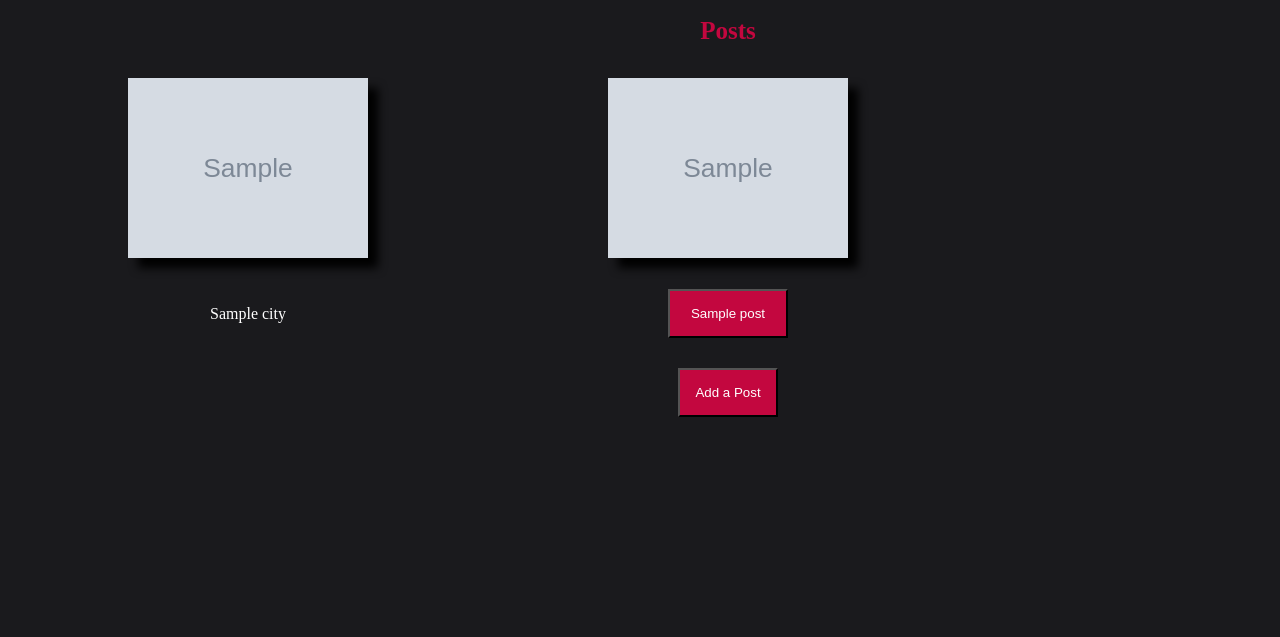
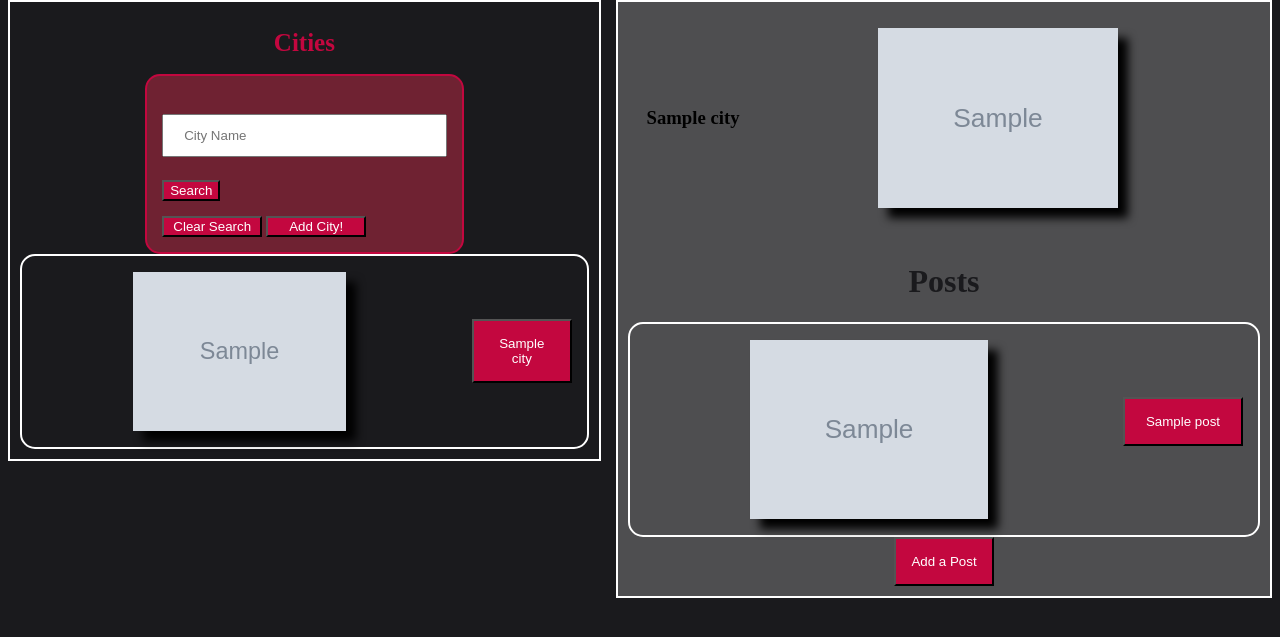
Before and after one commit to michaelbryanstark/Project-Wayfarer, a Django app: page /cities/1/ in a window 1280 px wide. Shown: the part 59-696 px from the top of the page. Run offline with Django 3.2, Linux system fonts and the light colour scheme; tables that the repository leaves empty hold one stand-in row (values such as "Sample post"); grey boxes marked "Sample" are stand-in pictures.

Commit message:
restyled city page to look like the wireframe

```diff
--- a/main_app/static/styles/main.css
+++ b/main_app/static/styles/main.css
@@ -365,6 +365,7 @@ form {
     background-color:#C3073F;
     color: white;
     padding: 15px;
+    width: 100px;
 }
 .icon{
     justify-content: center;
@@ -376,3 +377,49 @@ form {
 .detail__img{
     margin-top: 15px;
 }
+
+.all-cities {
+    width: 45%;
+    float: left;
+    padding: 10px;
+    border: 2px solid rgb(255, 255, 255);
+
+}
+
+.posts-city {
+    width: 50%;
+    float: right;
+    padding: 10px;
+    border: 2px solid rgb(255, 255, 255);
+    height: auto;
+    background-color: #4E4E50;
+}
+
+.gallery-deets {
+    display: flex;
+    flex-direction: row;
+    align-items: center;
+}
+
+.card {
+    display: flex;
+    flex-direction: row;
+    align-items: center;
+    border: 2px solid rgb(255, 255, 255);
+    border-radius: 15px;
+}
+
+.card-post {
+    display: flex;
+    flex-direction: row;
+    align-items: center;
+
+}
+
+.city-title {
+    width: 100px;
+}
+
+.post-title {
+    color: #1A1A1D;
+}
--- a/main_app/templates/base.html
+++ b/main_app/templates/base.html
@@ -20,7 +20,7 @@
         {% if user.is_authenticated %}
         <li class="nav-welcome">Welcome: {{user.username}}</li>
         <li class="nav-item">
-          <a class="nav-link" href="/cities">Cities</a>
+          <a class="nav-link" href="/cities/1">Cities</a>
         </li>
         {%if user.profile.id%}
         <li class="nav-item">
--- a/main_app/templates/city_detail.html
+++ b/main_app/templates/city_detail.html
@@ -3,8 +3,29 @@
 {% block title %}Cities{% endblock  %}
 
 {% block content %}
+<div class="main-city-page">
+  <div class="all-cities">
+
     <div class="gallery-forum">
       <div class="gallery-cities">
+      <h1 class="title pt-5">Cities</h1>
+      <form class="mb-5" method="get">
+        <div class="field has-addons">
+          <div class="control">
+            <input class="input" type="text" name="name" placeholder="City Name" />
+          </div>
+          <div class="control">
+            <input class="button" type="submit" value="Search" />
+          </div>
+        </div>
+        <div class='search-button'>
+        <a class="city-search-button" href="{% url 'city_list' %}"><button class='city-search-button'>Clear Search</button></a>
+        <a class= "city-button" href="{% url 'city_create' %}"><button>Add City!</button></a>
+      </div>
+      </form>
+      {% for city in cities %}
+      <div class="city-links">
+      <a class="city-links" href="{% url 'city_detail' city.pk %}">
         <div class="card">
           <div class="card-image">
             <figure class="image is-square">
@@ -12,7 +33,34 @@
             </figure>
           </div>
           <div class="card-header">
-        <p class="card-header-title">{{city.name}}</p>
+            <p class="card-header-title"><button class="card-header-title">{{city.name}}</button></p>
+          </div>
+        </div>
+      </a>
+    </div>
+      {% empty %}
+      <article class="message">
+        <div class="message-header">
+          <p>No Cities Available</p>
+        </div>
+      </article>
+      {% endfor %}
+    </div>
+      </div>
+    </div>
+  </div>
+
+  <div class="posts-city">
+    <div class="post-deets">
+      <div class="gallery-deets">
+        <div class="card-header">
+          <h3 class="city-title">{{city.name}}</h3>
+        </div>
+        <div class="card-post">
+          <div class="card-image">
+            <figure class="image is-square">
+              <img src="{{city.image}}" alt="{{city.name}}" />
+            </figure>
           </div>
         </div>
       </a>
@@ -20,7 +68,7 @@
     </div>
     <br>
     <div class="gallery-posts">
-  <h1 class="title pt-5">Posts</h1>
+      <h1 class="post-title">Posts</h1>
         {% for post in city.posts.all %}
           <div class="card">
             <div class="card-image">
@@ -44,5 +92,9 @@
         </div>
       </div>
     </div>
+  </div>
+</div>
+
+
 
   {% endblock %}
--- a/main_app/templates/post_detail.html
+++ b/main_app/templates/post_detail.html
@@ -2,6 +2,7 @@
 {% comment %}{{post.title}}{% endcomment %}
 {% block title %}{{post.title}}{% endblock  %}
 {% block content %}
+
 <div class="detail__img">
   <img src="{{post.image}}" alt="{{post.title}}" />
 </div>
```
Lines whose indentation alone changed are shown as unchanged.
